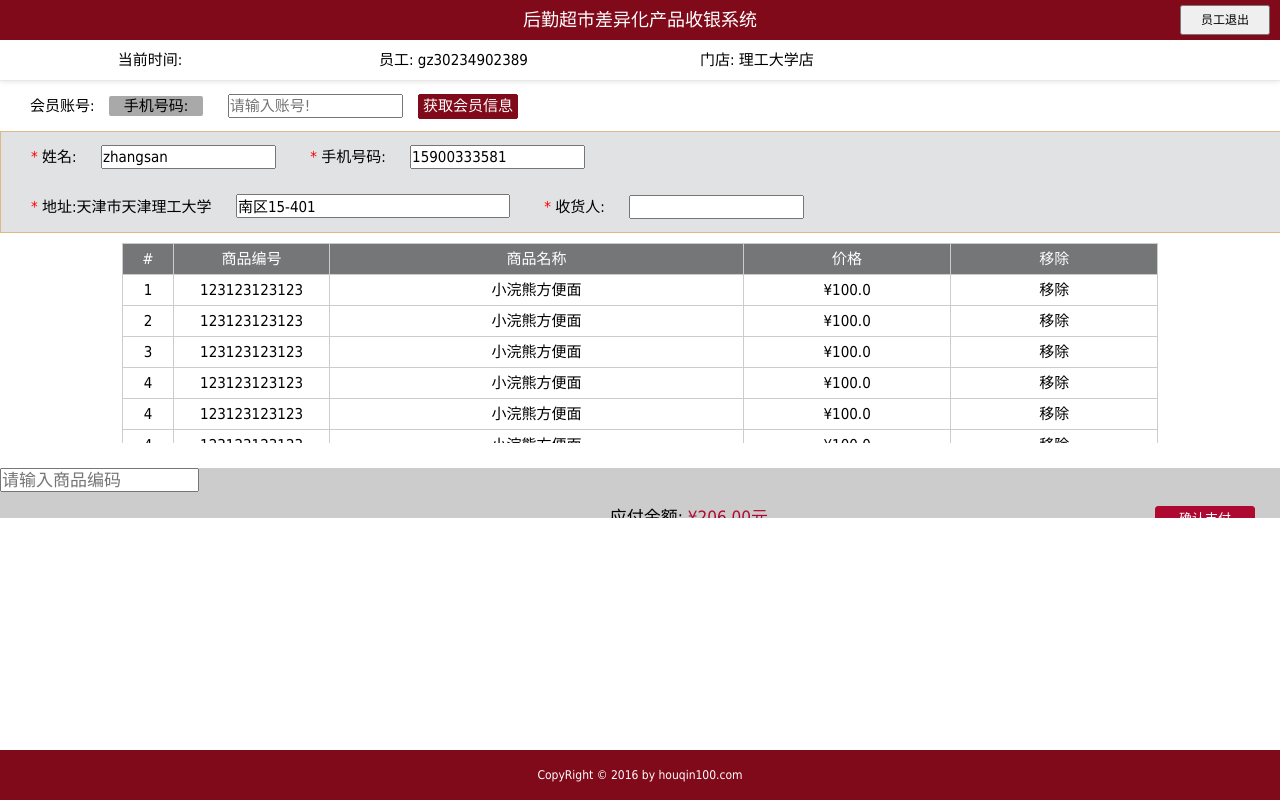
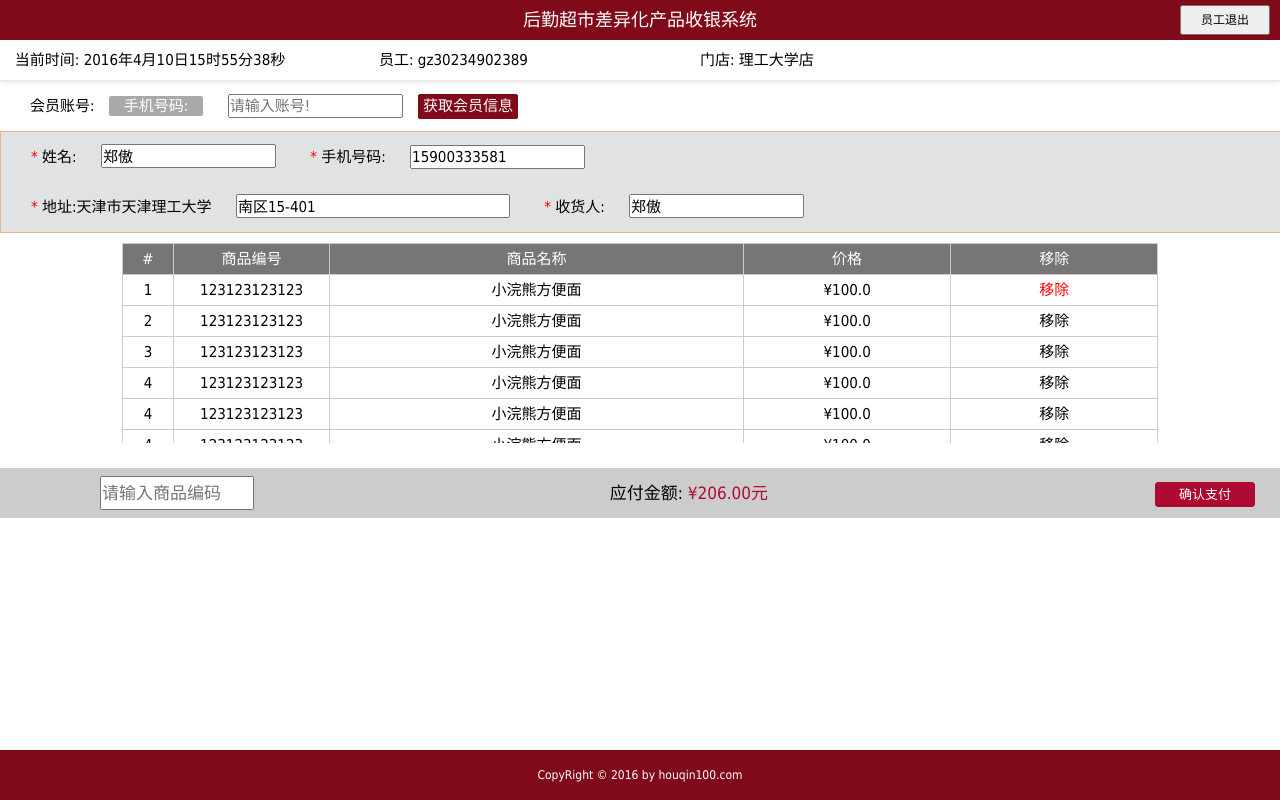
Before and after one commit to zhengao261/resale, a website: page index.html in a window 1280 px wide. Both pictures are taken after a click on the button "获取会员信息". Drawn offline with nearby package versions, Linux system fonts and the light colour scheme; no server answers.

Commit message:
更新css样式

```diff
--- a/css/index.css
+++ b/css/index.css
@@ -82,6 +82,8 @@ body {
     border-radius: 2px;
     cursor: no-drop;
     margin-left:10px;
+    color: white;
+
 }
 .vip input {
     height: 20px;
@@ -96,6 +98,10 @@ body {
     margin-left: 11px;
     border-radius: 2px;
     cursor: pointer;
+}
+.vip-button:hover {
+    color: #cccccc;
+
 }
 .vip-msg {
     border: 1px solid burlywood;
@@ -153,10 +159,13 @@ body {
     /*background-color: #cccccc;*/
     margin:10px auto;
     overflow: scroll;
-
-
-;
-
+}
+.remove {
+    color: red;
+    cursor: pointer;
+}
+.remove:hover {
+    color: rgb(128,10,26);
 }
 td,thead{
     border:1px solid #cccccc;
@@ -210,6 +219,10 @@ td {
     font-size: 13px;
     cursor: pointer;
 }
+.sub-btn:hover {
+    color: #cccccc;
+
+}
 .should-text {
     color:RGB(174,10,49);
 }
@@ -234,3 +247,15 @@ td {
 .foot-style a:hover {
     color: grey;
 }
+.key-input {
+    display: inline;
+    width:150px;
+    height:30px;
+    line-height:50px;
+    position: absolute;
+    left:100px;
+}
+.key-input input {
+    width: 150px;
+    height:30px;
+}
--- a/index.html
+++ b/index.html
@@ -76,7 +76,7 @@
                 <td>123123123123</td>
                 <td>小浣熊方便面</td>
                 <td>¥100.0</td>
-                <td>移除</td>
+                <td class="remove" id="remove">移除</td>
 
             </tr>
             <tr>
--- a/js/index.js
+++ b/js/index.js
@@ -1,4 +1,20 @@
 $(function(){
+    //加载实时时间显示
+    function current(){
+        var d=new Date(),str='';
+        str +=d.getFullYear()+'年'; //获取当前年份
+        str +=d.getMonth()+1+'月'; //获取当前月份（0——11）
+        str +=d.getDate()+'日';
+        str +=d.getHours()+'时';
+        str +=d.getMinutes()+'分';
+        str +=d.getSeconds()+'秒';
+        return str; }
+        $("#set-time").html(current);
+        setInterval(function(){
+            $("#set-time").html(current);
+        },1000);
+
+    //加载会员信息函数
     $("#getVip").on('click',function(){
        var vipNum = $("#vipNum").val();
 
@@ -12,25 +28,26 @@ $(function(){
            success:function(data){
                if(data.success){
 
-
                }else{
                    $("#searchResult").html("出现错误："+data.msg)
                }
            },
            error:function(jqXHR){
                //alert("发生错误："+jqXHR.status);
-               var data = {name:'zhangsan',phone:'15900333581',address:'南区15-401'};
+               var data = {name:'郑傲',phone:'15900333581',address:'南区15-401'};
+               //var data = "";
+               if(data!=""){
                    var returnName = data.name;
                    var returnPhone = data.phone;
                    var returnAddress = data.address;
-
                    $("#msg-name").val(returnName);
                    $("#msg-phone").val(returnPhone);
                    $("#msg-address").val(returnAddress);
-
-
-
-
+                   $("#msg-accept").val(returnName);
+               }else {
+                   //data数据是空的时候 要提示会员信息不存在
+                   $("#msg-name").val("会员信息不存在");
+               }
 
 
            }
```
Also changed, not shown: 1 other file. Lines whose indentation alone changed are shown as unchanged.
